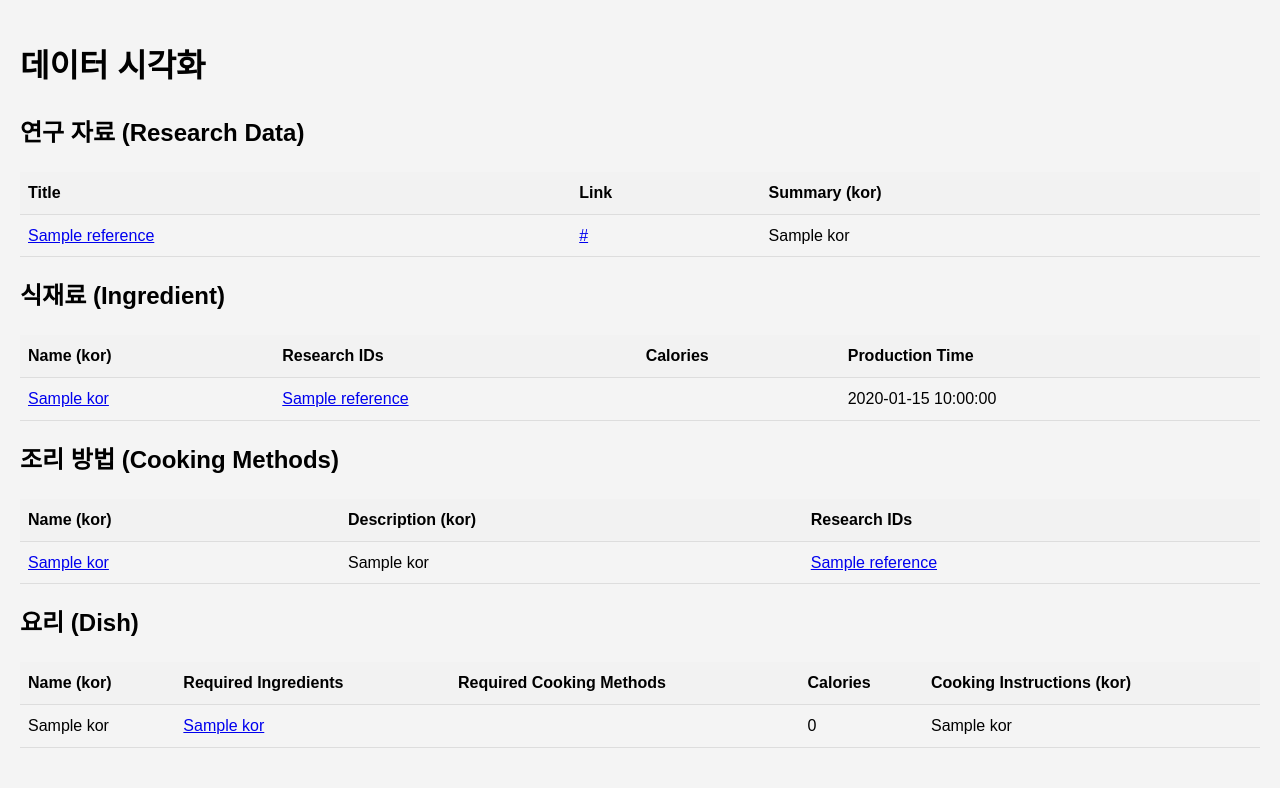
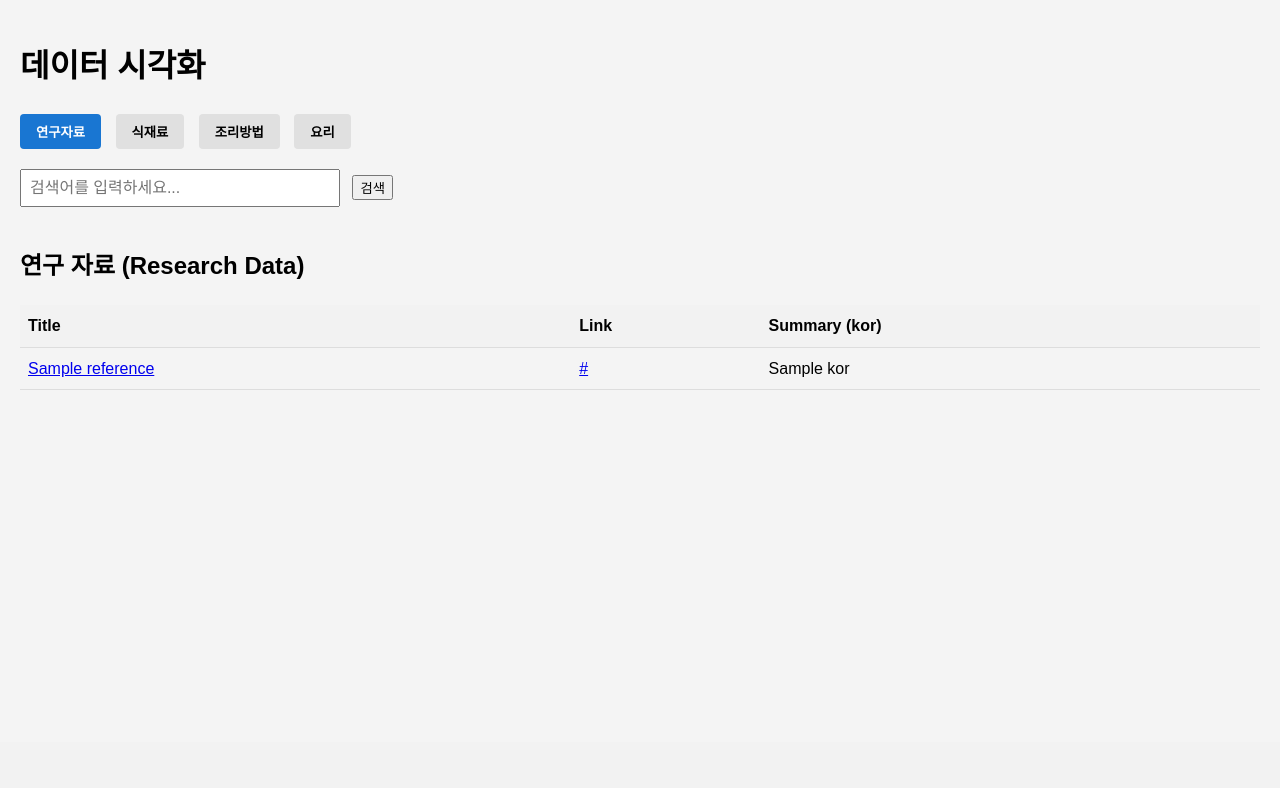
Before and after one commit to hansrocketry-hue/UNIST-Aero, a Flask app: template app/templates/visualize.html in a window 1280 px wide. Shown: the part 58-846 px from the top of the page. After the commit the page ends 448 px from the top, so only its background shows below. Run offline with Flask 3, Linux system fonts and the light colour scheme; the template is opened without the code that fills it: most values are stand-ins (such as "Sample title", 1, 10 or a date in 2020).

Commit message:
visualize.html update

```diff
--- a/app/templates/visualize.html
+++ b/app/templates/visualize.html
@@ -20,7 +20,61 @@
     }
 </style>
     <h1>데이터 시각화</h1>
+        <style>
+            table {
+                width: 100%;
+                border-collapse: collapse;
+                margin-bottom: 20px;
+            }
+            th, td {
+                border-bottom: 1px solid #ddd;
+                padding: 8px;
+                text-align: left;
+            }
+            tr:hover {background-color: #f5f5f5;}
+            th {
+                background-color: #f2f2f2;
+            }
+            .category-btns {
+                margin-bottom: 20px;
+            }
+            .category-btns button {
+                margin-right: 10px;
+                padding: 8px 16px;
+                border: none;
+                background: #e0e0e0;
+                border-radius: 4px;
+                cursor: pointer;
+                font-weight: bold;
+            }
+            .category-btns button.active {
+                background: #1976d2;
+                color: #fff;
+            }
+            .category-table {
+                display: none;
+            }
+            #search-bar {
+                margin-bottom: 20px;
+                padding: 8px;
+                width: 300px;
+                font-size: 16px;
+            }
+        </style>
 
+        <div class="category-btns">
+
+            <button type="button" class="active" onclick="showCategory('research')">연구자료</button>
+            <button type="button" onclick="showCategory('ingredient')">식재료</button>
+            <button type="button" onclick="showCategory('cooking')">조리방법</button>
+            <button type="button" onclick="showCategory('dish')">요리</button>
+        </div>
+        <div style="margin-bottom:20px;">
+            <input type="text" id="search-bar" placeholder="검색어를 입력하세요..." style="margin-right:8px;" onkeydown="if(event.key==='Enter'){filterTable();}">
+            <button type="button" onclick="filterTable()">검색</button>
+        </div>
+
+        <div id="category-research" class="category-table">
             <h2>연구 자료 (Research Data)</h2>
             <table>
                 <thead>
@@ -40,7 +94,9 @@
                     {% endfor %}
                 </tbody>
             </table>
+        </div>
 
+        <div id="category-ingredient" class="category-table">
             <h2>식재료 (Ingredient)</h2>
             <table>
                 <thead>
@@ -64,21 +120,15 @@
                                 {% endfor %}
                             {% endfor %}
                         </td>
-                <td>
-                    {% if item.nutrition_info %}
-                        {% for nutrient in item.nutrition_info %}
-                            {% if nutrient.name == 'Calories' %}
-                                {{ nutrient.amount_per_unit_mass }}
-                            {% endif %}
-                        {% endfor %}
-                    {% endif %}
-                </td>
+                        <td>{{ item.nutrition_info.calories }}</td>
                         <td>{{ item.production_time }}</td>
                     </tr>
                     {% endfor %}
                 </tbody>
             </table>
+        </div>
 
+        <div id="category-cooking" class="category-table">
             <h2>조리 방법 (Cooking Methods)</h2>
             <table>
                 <thead>
@@ -106,7 +156,9 @@
                     {% endfor %}
                 </tbody>
             </table>
+        </div>
 
+        <div id="category-dish" class="category-table">
             <h2>요리 (Dish)</h2>
             <table>
                 <thead>
@@ -142,15 +194,15 @@
                             {% endfor %}
                         </td>
                         <td>
-                    {% set cal = 0 %}
+                            {% set ns = namespace(calo=0) %}
                             {% if item['nutrition_info'] %}
                                 {% for nut in item['nutrition_info'] %}
                                     {% if 'name' in nut and nut['name'] == 'Calories (Total)' and 'amount_per_dish' in nut %}
-                                {% set cal = nut['amount_per_dish'] %}
+                                        {% set ns.calo = nut['amount_per_dish'] %}
                                     {% endif %}
                                 {% endfor %}
                             {% endif %}
-                    {{ cal }}
+                            {{ ns.calo }}
                         </td>
                         <td>
                             {% if item.cooking_instructions is string %}
@@ -163,4 +215,57 @@
                     {% endfor %}
                 </tbody>
             </table>
+        </div>
+
+        <script>
+        function showCategory(cat) {
+            const cats = ['research', 'ingredient', 'cooking', 'dish'];
+            cats.forEach(c => {
+                var div = document.getElementById('category-' + c);
+                if (div) div.style.display = 'none';
+                var btn = document.querySelector('.category-btns button[onclick*="' + c + '"]');
+                if (btn) btn.classList.remove('active');
+            });
+            var activeDiv = document.getElementById('category-' + cat);
+            if (activeDiv) activeDiv.style.display = 'block';
+            var activeBtn = document.querySelector('.category-btns button[onclick*="' + cat + '"]');
+            if (activeBtn) activeBtn.classList.add('active');
+            document.getElementById('search-bar').value = '';
+            filterTable();
+        }
+
+        window.addEventListener('DOMContentLoaded', function() {
+            showCategory('research');
+        });
+
+        function filterTable() {
+            const search = document.getElementById('search-bar').value.toLowerCase();
+            const cats = ['research', 'ingredient', 'cooking', 'dish'];
+            let activeCat = cats.find(cat => document.getElementById('category-' + cat).style.display === 'block');
+            if (!activeCat) return;
+            const tableDiv = document.getElementById('category-' + activeCat);
+            const trs = tableDiv.querySelectorAll('tbody tr');
+            trs.forEach(tr => {
+                let titleText = '';
+                if (activeCat === 'research') {
+                    // 1st column: Title
+                    let td = tr.querySelector('td');
+                    titleText = td ? td.textContent.toLowerCase() : '';
+                } else if (activeCat === 'ingredient') {
+                    // 1st column: Name (kor)
+                    let td = tr.querySelector('td');
+                    titleText = td ? td.textContent.toLowerCase() : '';
+                } else if (activeCat === 'cooking') {
+                    // 1st column: Name (kor)
+                    let td = tr.querySelector('td');
+                    titleText = td ? td.textContent.toLowerCase() : '';
+                } else if (activeCat === 'dish') {
+                    // 1st column: Name (kor)
+                    let td = tr.querySelector('td');
+                    titleText = td ? td.textContent.toLowerCase() : '';
+                }
+                tr.style.display = titleText.includes(search) ? '' : 'none';
+            });
+        }
+        </script>
         {% endblock %}
```
Lines whose indentation alone changed are shown as unchanged.
